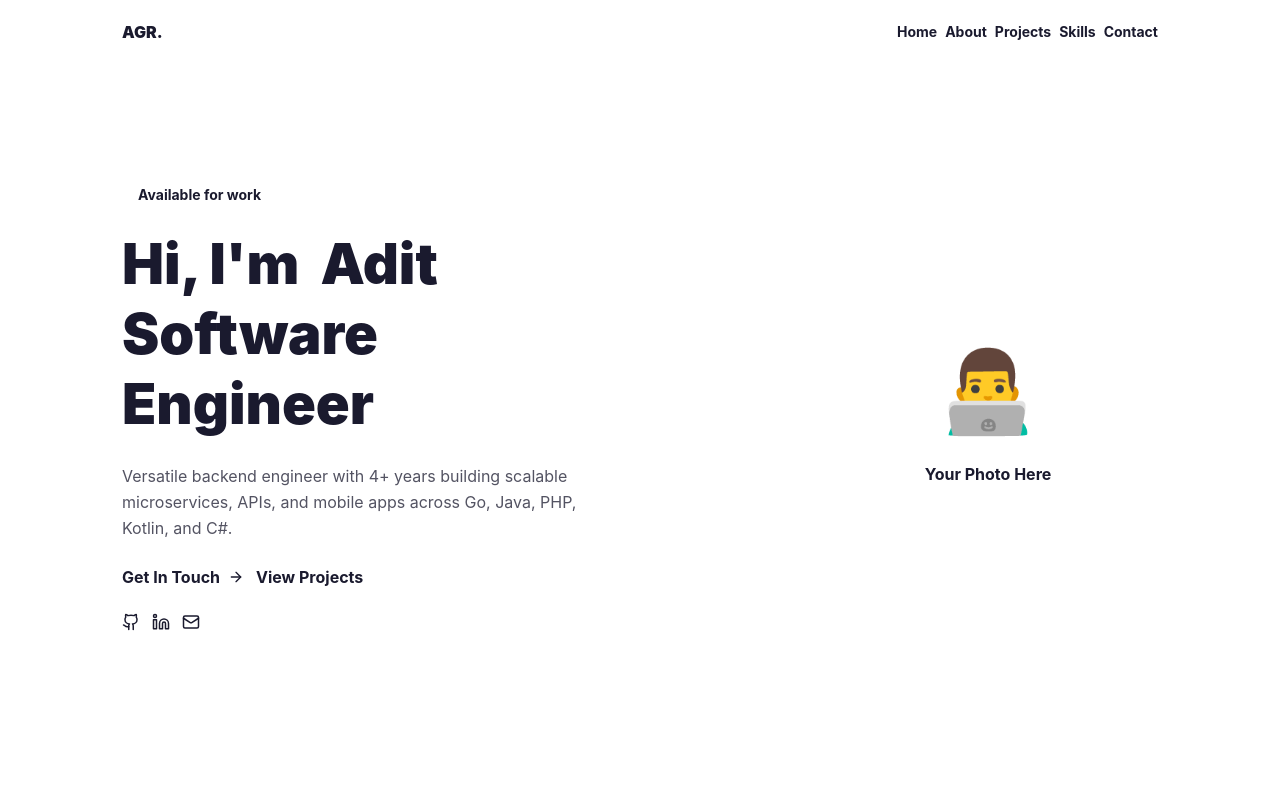
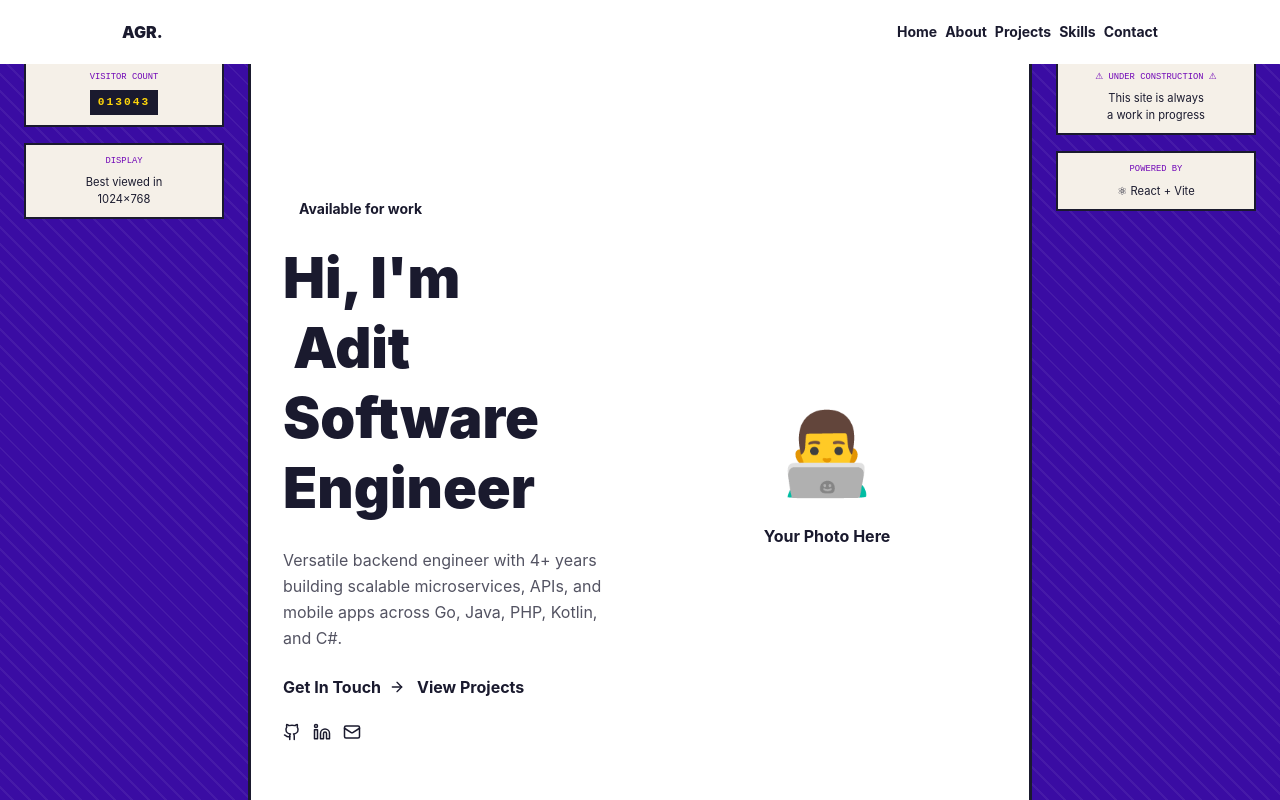
Before and after one commit to chillman2101/portofolio-web, a React (Vite) app: page / in a window 1280 px wide. Shown: the top 800 px of the page. Built offline with nearby package versions, Linux system fonts and the light colour scheme.

Commit message:
Add 3-column retro layout shell with announcement marquee to App

```diff
--- a/src/App.jsx
+++ b/src/App.jsx
@@ -3,20 +3,44 @@ import Hero from './components/Hero';
 import About from './components/About';
 import Projects from './components/Projects';
 import Skills from './components/Skills';
+import TechStacks from './components/TechStacks';
 import Contact from './components/Contact';
 import Footer from './components/Footer';
 import ScrollToTop from './components/ScrollToTop';
+import Marquee from './components/Marquee';
+import SidebarWidgets from './components/SidebarWidgets';
 
 function App() {
   return (
-    <div className="min-h-screen">
+    <div className="min-h-screen retro-tile-bg">
+      <Marquee speed={22} className="retro-announcement-bar">
+        <span style={{ padding: '0 2rem' }}>
+          ✦ WELCOME TO MY PORTFOLIO ✦ AVAILABLE FOR HIRE ✦ BEST VIEWED IN NETSCAPE NAVIGATOR ✦ THANKS FOR VISITING ✦
+        </span>
+      </Marquee>
+
       <Navbar />
+
+      <div className="retro-page-grid">
+        <div className="retro-sidebar">
+          <SidebarWidgets side="left" />
+        </div>
+
+        <main className="retro-center-col">
           <Hero />
           <About />
           <Projects />
           <Skills />
+          <TechStacks />
           <Contact />
           <Footer />
+        </main>
+
+        <div className="retro-sidebar">
+          <SidebarWidgets side="right" />
+        </div>
+      </div>
+
       <ScrollToTop />
     </div>
   );
--- a/src/index.css
+++ b/src/index.css
@@ -144,3 +144,42 @@ html {
     animation: none;
   }
 }
+
+/* 3-column layout */
+.retro-announcement-bar {
+  background-color: var(--retro-black);
+  color: var(--retro-yellow);
+  font-family: var(--font-display);
+  font-size: 0.65rem;
+  padding: 8px 0;
+  border-bottom: 3px solid var(--retro-yellow);
+}
+
+.retro-page-grid {
+  display: grid;
+  grid-template-columns: 200px minmax(0, 800px) 200px;
+  justify-content: center;
+  gap: 24px;
+  padding: 24px;
+  align-items: start;
+}
+
+.retro-sidebar {
+  position: sticky;
+  top: 24px;
+}
+
+.retro-center-col {
+  background-color: var(--retro-center-bg);
+  border: 3px solid var(--retro-black);
+  min-width: 0;
+}
+
+@media (max-width: 1023px) {
+  .retro-page-grid {
+    grid-template-columns: minmax(0, 800px);
+  }
+  .retro-sidebar {
+    display: none;
+  }
+}
```
Lines whose indentation alone changed are shown as unchanged.
